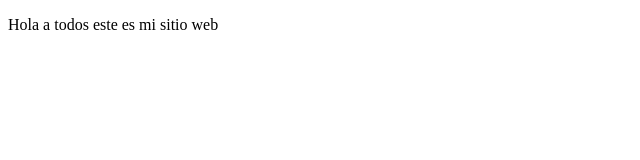
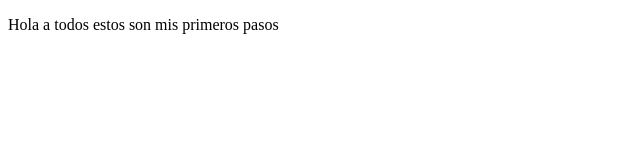
Before and after one commit to vieroman/proyectoDemoCursoPrework, a plain HTML site: page index.html in a window 1280 px wide. Shown: the full height of the page, 0-640 px from the left. Drawn offline with Linux system fonts and the light colour scheme.

Commit message:
nuevos cambios

```diff
--- a/index.html
+++ b/index.html
@@ -8,7 +8,7 @@
 </head>
 <body>
     <p>
-        Hola a todos este es mi sitio web
+        Hola a todos estos son mis primeros pasos
 
     </p>
 </body>
```
